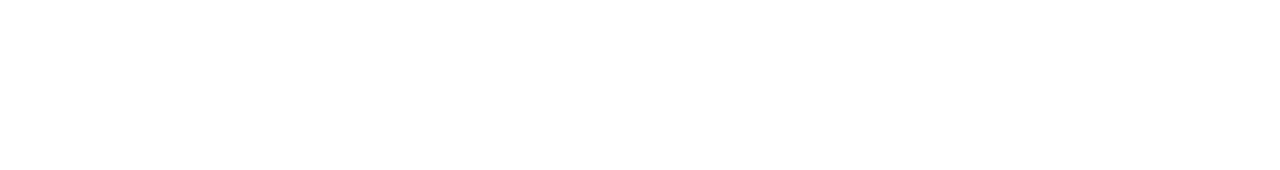
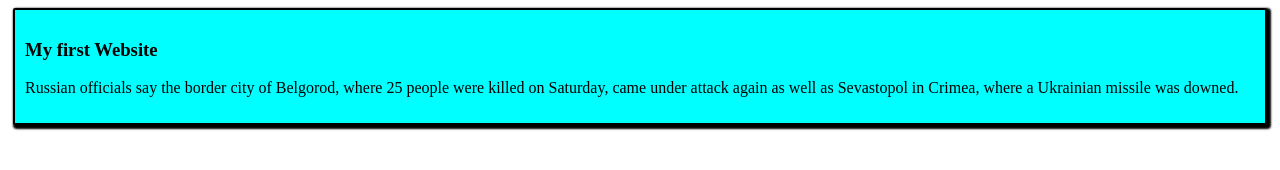
Before and after one commit to rsohi1543/my-simple-website, a plain HTML site: page index.html in a window 1280 px wide. Drawn offline with Linux system fonts and the light colour scheme.

Commit message:
added the first blog

```diff
--- a/index.html
+++ b/index.html
@@ -4,8 +4,12 @@
     <meta charset="UTF-8">
     <meta name="viewport" content="width=device-width, initial-scale=1.0">
     <title>My Simple Website</title>
+    <link rel="stylesheet" href="styles/blog.css">
 </head>
 <body>
-
+    <div>
+        <h3>My first Website</h3>
+        <p>Russian officials say the border city of Belgorod, where 25 people were killed on Saturday, came under attack again as well as Sevastopol in Crimea, where a Ukrainian missile was downed.</p>
+    </div>
 </body>
 </html>
--- /dev/null
+++ b/styles/blog.css
@@ -0,0 +1,8 @@
+div{
+    margin: 5px;
+    background-color: aqua;
+    padding: 10px;
+    border:2px solid black;
+    border-radius: 2px;
+    box-shadow: 2px 2px 2px 2px;
+}
```
